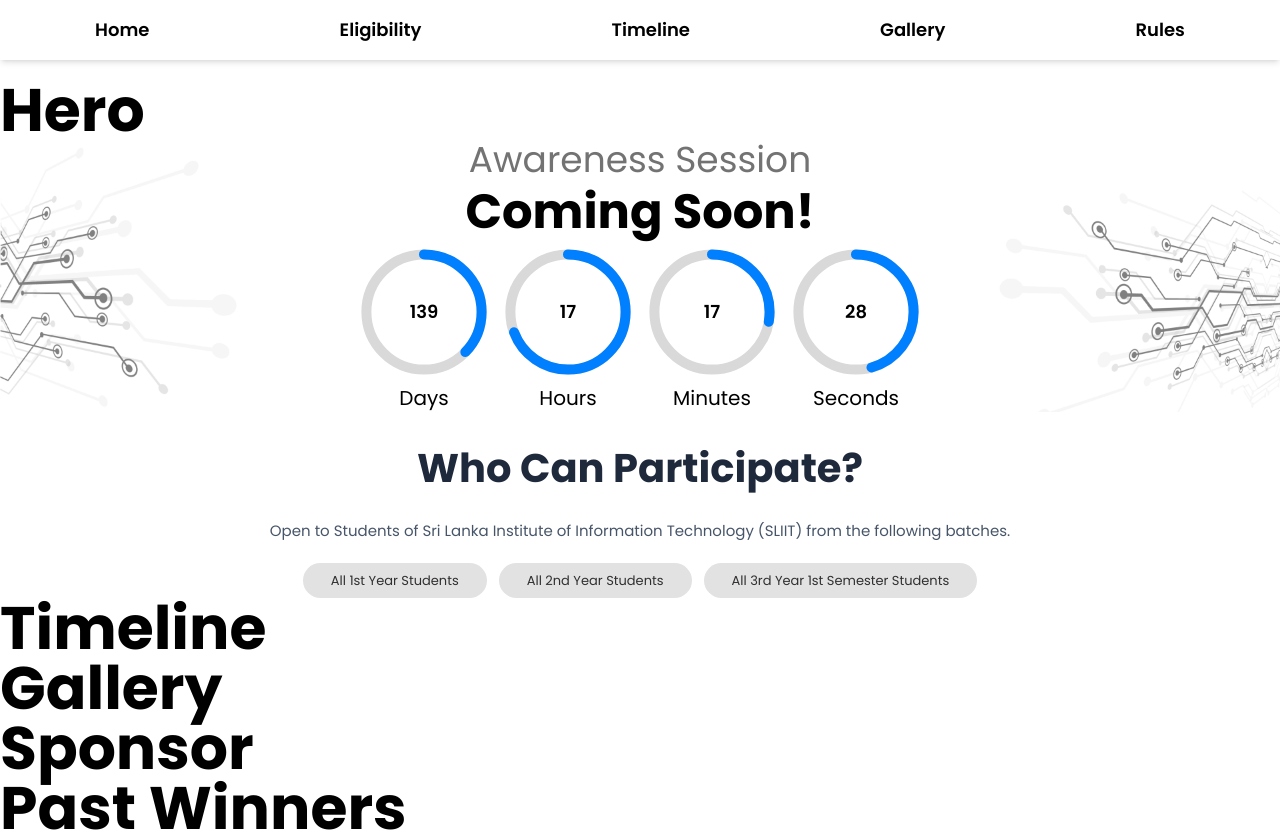
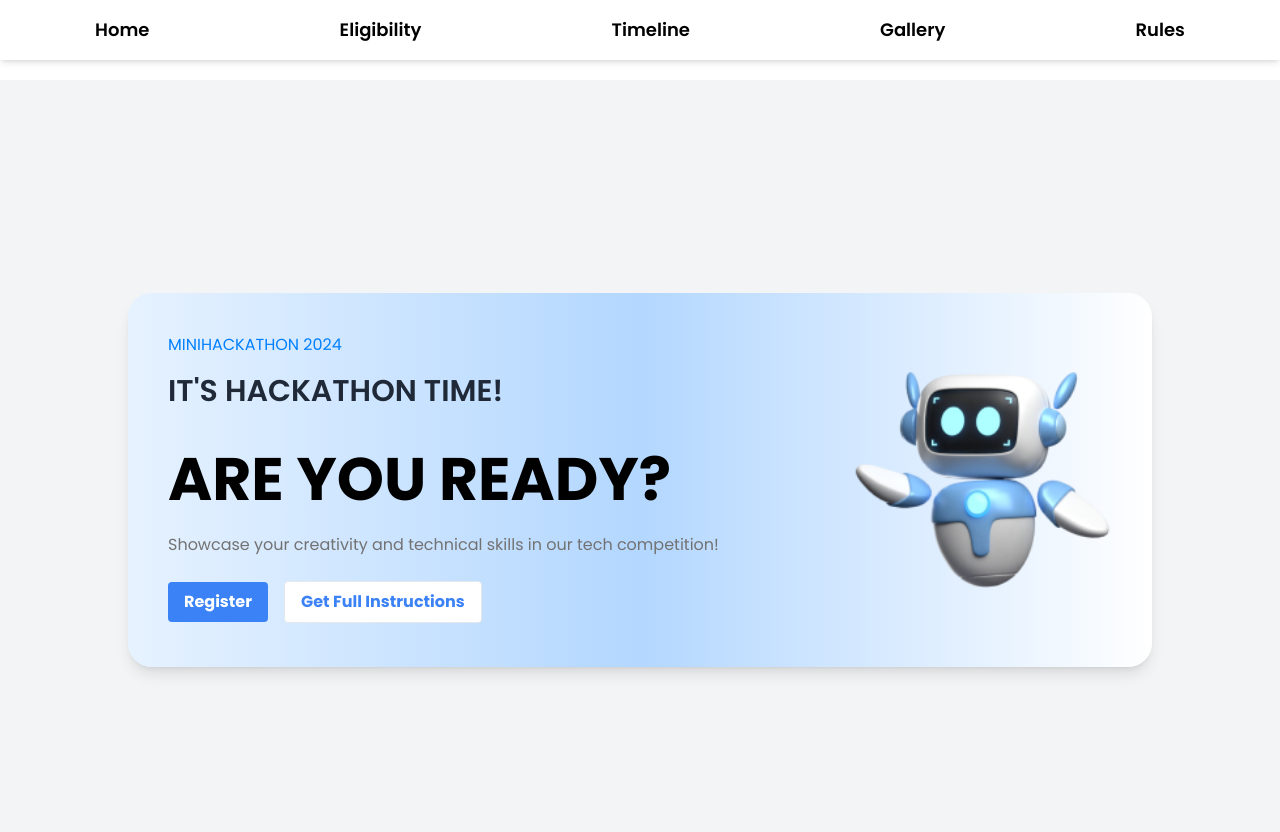
Before and after one commit to ms-club-sliit/minihackathon-2024, a Next.js app: page / in a window 1280 px wide. Shown: the top 832 px of the page. Built offline with nearby package versions, Linux system fonts and the light colour scheme.

Commit message:
Feat : Hero section done!

```diff
--- a/app/_components/Home/Hero/index.jsx
+++ b/app/_components/Home/Hero/index.jsx
@@ -1,8 +1,31 @@
-// TODO: Create a Hero component.
-export default function Hero() {
-    return (
-      <main>
-        <h1 className="text-6xl font-bold">Hero</h1>
+// pages/index.js
+import Image from 'next/image';
+import HackathonImage from '../Hero/AIBot.png';
+
+export default function Home() {
+  return (
+    <div className="flex items-center justify-center min-h-screen bg-gray-100 px-4">
+      <main className="flex flex-col items-center justify-center text-center bg-gradient-to-r from-[#E6F2FF] via-[#B3D7FF] to-[#FFFFFF] rounded-3xl shadow-lg p-6 md:p-10 max-w-screen-lg w-full">
+        <section className="w-full flex flex-col md:flex-row">
+          <div className="md:w-2/3 md:pr-6">
+            <p className="text-textBlue_1 text-left">MINIHACKATHON 2024</p>
+            <h2 className="text-3xl font-semibold text-gray-800 mt-4 text-left">IT'S HACKATHON TIME!</h2>
+            <h1 className="mt-10 text-6xl font-bold text-left">ARE YOU READY?</h1>
+            <p className="text-textGrey text-left mt-6">Showcase your creativity and technical skills in our tech competition!</p>
+            <div className="mt-6 space-x-4 text-left">
+              <button className="px-4 py-2 text-white bg-blue-500 rounded hover:bg-blue-700 font-bold">
+                Register
+              </button>
+              <button className="px-4 py-2 text-blue-500 bg-white rounded border hover:bg-blue-700 hover:text-white font-bold">
+                Get Full Instructions
+              </button>
+            </div>
+          </div>
+          <div className="md:w-1/3 mt-10 md:mt-0 flex justify-center">
+            <Image src={HackathonImage} alt="Hackathon Image" className="rounded-lg" width={350} height={350} />
+          </div>
+        </section>
       </main>
-    );
-  }
+    </div>
+  );
+}
--- a/tailwind.config.js
+++ b/tailwind.config.js
@@ -12,7 +12,15 @@ module.exports = {
         "gradient-conic":
           "conic-gradient(from 180deg at 50% 50%, var(--tw-gradient-stops))",
       },
+      colors: {
+        customBlue: '#E6F2FF',
+        textBlue_1 : '#0080FF',
+        textGrey : '#737272'
+        // textBlue_2 : '#E6F2FF',
+      },
     },
   },
+
   plugins: [],
+
 };
```
Also changed, not shown: app/_components/Home/Hero/AIBot.png (added).
